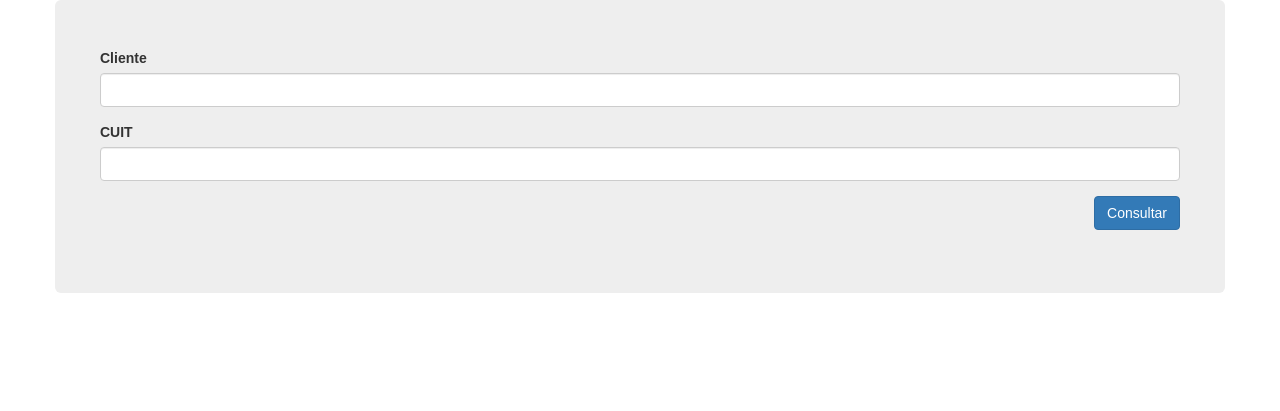
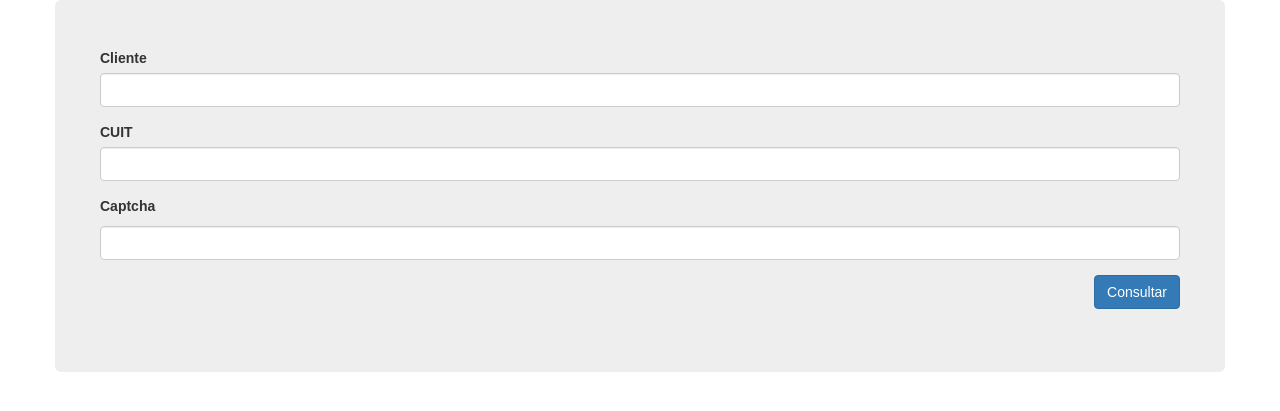
Before and after one commit to gcoop-libre/tryton-consultar-facturas, a Flask app: template consulta/templates/consulta.html in a window 1280 px wide. Shown: the top 411 px of the page. Run offline with Flask 2, Linux system fonts and the light colour scheme; the template is opened without the code that fills it: values that come from a table or form of the project are taken from there, most other values are stand-ins (such as "Sample title", 1, 10 or a date in 2020); parts of the project's set-up code (start-up, migrations or seed data) failed here and were passed over; some libraries are stand-ins or nearby versions.

Commit message:
Add captcha field to form

```diff
--- a/consulta/__init__.py
+++ b/consulta/__init__.py
@@ -4,6 +4,8 @@
 from flask_tryton import Tryton
 from .utils import get_instance_folder_path
 from consulta.config import configure_app
+from flask_sessionstore import Session
+from flask_session_captcha import FlaskSessionCaptcha
 #import logging
 #from logging.handlers import RotatingFileHandler
 #from werkzeug.contrib.fixers import ProxyFix
@@ -13,6 +15,8 @@
 configure_app(app)
 Bootstrap(app)
 tryton = Tryton(app)
+Session(app)
+captcha = FlaskSessionCaptcha(app)
 #app.wsgi_app = ProxyFix(app.wsgi_app)
 
 # register blueprints
--- a/consulta/config.py
+++ b/consulta/config.py
@@ -20,7 +20,10 @@
     TRYTON_DATABASE = ''
     TRYTOND_CONFIG = '/opt/trytond/trytond.conf'
     TRYTON_USER = '1'
-
+    CAPTCHA_ENABLE = True
+    CAPTCHA_LENGTH = 5
+    CAPTCHA_WIDTH = 160
+    CAPTCHA_HEIGHT = 60
 
 class DevelopmentConfig(BaseConfig):
     DEBUG = True
--- a/consulta/forms.py
+++ b/consulta/forms.py
@@ -1,9 +1,15 @@
 #! -*- coding: utf8 -*-
 from flask_wtf import FlaskForm
 from wtforms import StringField
-from wtforms.validators import DataRequired, Length
+from wtforms.validators import DataRequired, Length, ValidationError
+from . import captcha as captcha_object
 
 class ConsultaForm(FlaskForm):
 
     nro_cliente = StringField("Cliente", [DataRequired(), Length(1,11)])
     identificador = StringField("CUIT", [DataRequired(), Length(1,11)])
+    captcha = StringField("Captcha", [DataRequired()])
+
+    def validate_captcha(form, field):
+        if not captcha_object.validate():
+            raise ValidationError("El captcha ingresado es incorrecto")
--- a/consulta/instance/config.cfg
+++ b/consulta/instance/config.cfg
@@ -3,3 +3,5 @@
 TRYTON_DATABASE = 'consulta_'
 # TRYTON_CONFIG = '/opt/.trytond5.conf'
 TRYTON_USER = '1'
+SQLALCHEMY_DATABASE_URI = 'sqlite://'
+SESSION_TYPE = 'sqlalchemy'
--- a/consulta/routes.py
+++ b/consulta/routes.py
@@ -6,6 +6,7 @@
 from .forms import ConsultaForm
 from . import tryton
 from . import app
+from . import captcha
 from .invoices import consultar_facturas, report
 
 consulta = Blueprint('consulta', __name__, url_prefix='')
@@ -22,7 +23,7 @@
 
     if request.method == 'POST':
         #flash('Debido al incremento en los costos, nos vemos en la obligacion de realizar una adecuacion en los abonos de los servicios a partir de la facturacion de MAYO 2019.', 'info')
-        if form.validate() == False:
+        if not form.validate():
             flash_errors(form)
         else:
             try:
--- a/consulta/static/style.css
+++ b/consulta/static/style.css
@@ -9,3 +9,7 @@
 	margin: 10px;
 	padding: 20px;
 }
+
+#captcha {
+    margin-top: 5px;
+}
--- a/consulta/templates/consulta.html
+++ b/consulta/templates/consulta.html
@@ -27,6 +27,11 @@
             {{ form.identificador.label }} {{ form.identificador(class_="form-control") }}
           </div>
           <div class="form-group row">
+            {{ form.captcha.label }}
+            <div> {{ captcha() }} </div>
+            {{ form.captcha(class_="form-control") }}
+          </div>
+          <div class="form-group row">
             <input type="submit" value="Consultar" class='btn btn-primary pull-right'>
           </div>
         </form>
--- a/setup.py
+++ b/setup.py
@@ -43,6 +43,9 @@
 requires.append('Pillow>=2.8.1')
 requires.append('httplib2')
 requires.append('pyafipws')
+requires.append('flask-session-captcha')
+requires.append('flask-sessionstore')
+requires.append('flask-sqlalchemy')
 requires.append('pysimplesoap')
 requires.append('Flask')
 requires.append('Werkzeug<1.0')
```
